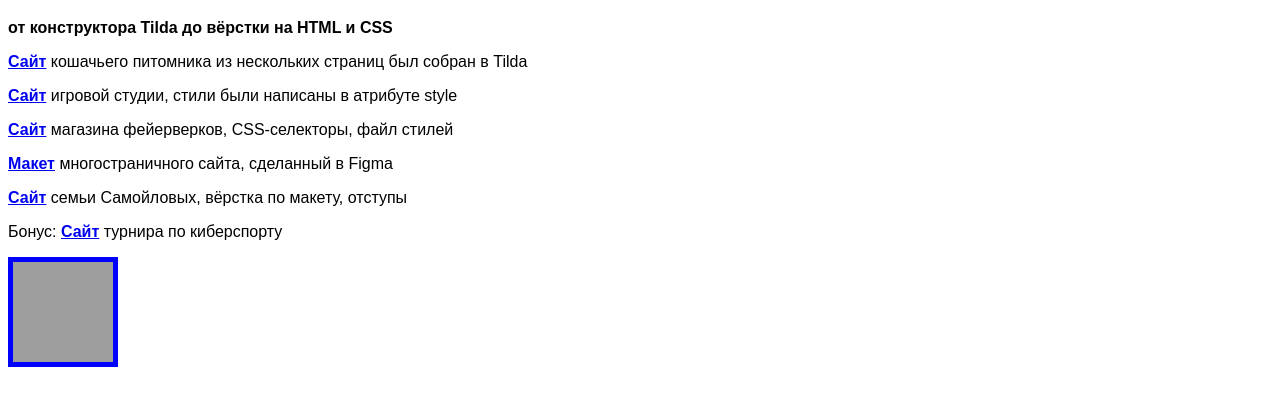
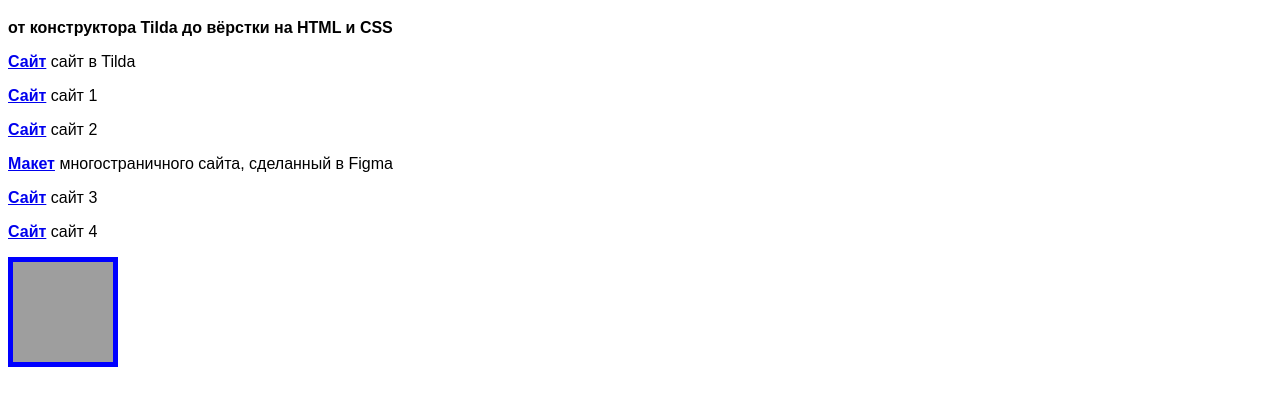
Before and after one commit to matya2013crats/md2, a plain HTML site: page index.html in a window 1280 px wide. Shown: the part 108-514 px from the top of the page. Drawn offline with Linux system fonts and the light colour scheme; grey boxes are pictures that could not be loaded.

Commit message:
Update index.html

```diff
--- a/index.html
+++ b/index.html
@@ -10,12 +10,12 @@
     <main>
       <h1>Мои сайты</h1>
       <p class="text-big"><b>от конструктора Tilda до вёрстки на HTML и CSS</b></p>
-      <p><a class="link-text" href="http://cat-home-with-love.tilda.ws/"><b>Сайт</b></a> кошачьего питомника из нескольких страниц был собран в Tilda</p>
-        <p><a class="link-text" href="https://kurs-ss-vilboa.github.io/-3-4-/"><b>Сайт</b></a> игровой студии, стили были написаны в атрибуте style</p>
-        <p><a class="link-text" href="https://nadvilboa.github.io/4-4-1/"><b>Сайт</b></a> магазина фейерверков, CSS-селекторы, файл стилей</p>
-      <p><a class="link-text" href="https://www.figma.com/file/yJ5xvz8KVMHojc2Z0R4Yh1/%D0%BC5%D1%834-%D0%BF%D1%80%D0%BE%D0%B5%D0%BA%D1%82?node-id=0%3A1"><b>Макет</b></a> многостраничного сайта, сделанный в Figma</p>
-        <p><a class="link-text" href="https://nadvilboa.github.io/5-4-1/"><b>Сайт</b></a> семьи Самойловых, вёрстка по макету, отступы</p>
-        <p>Бонус: <a class="link-text" href="https://nadvilboa.github.io/-4-3_bonus/"><b>Сайт</b></a> турнира по киберспорту</p>
+      <p><a class="link-text" href="https://andertaledownloadhelper.tilda.ws/"><b>Сайт</b></a> сайт в Tilda</p>
+        <p><a class="link-text" href="https://matya2013crats.github.io/md2/project3.html"><b>Сайт</b></a> сайт 1</p>
+        <p><a class="link-text" href="https://matya2013crats.github.io/md2/project4.html"><b>Сайт</b></a> сайт 2</p>
+      <p><a class="link-text" href="https://www.figma.com/design/JynxuPgS9muidK7KdH7XMy/Untitled?node-id=0-1&p=f"><b>Макет</b></a> многостраничного сайта, сделанный в Figma</p>
+        <p><a class="link-text" href="https://matya2013crats.github.io/md2/project6.html"><b>Сайт</b></a> сайт 3</p>
+        <p><a class="link-text" href="https://matya2013crats.github.io/md2/project7.html"><b>Сайт</b></a> сайт 4</p>
     </main>
     <footer>
       <a class="social" href=""><img src="https://learn.algoritmika.org/uploads/2021/04/Group%201_0_1618254571.png" width="100px" height="100px"/></a>
```
